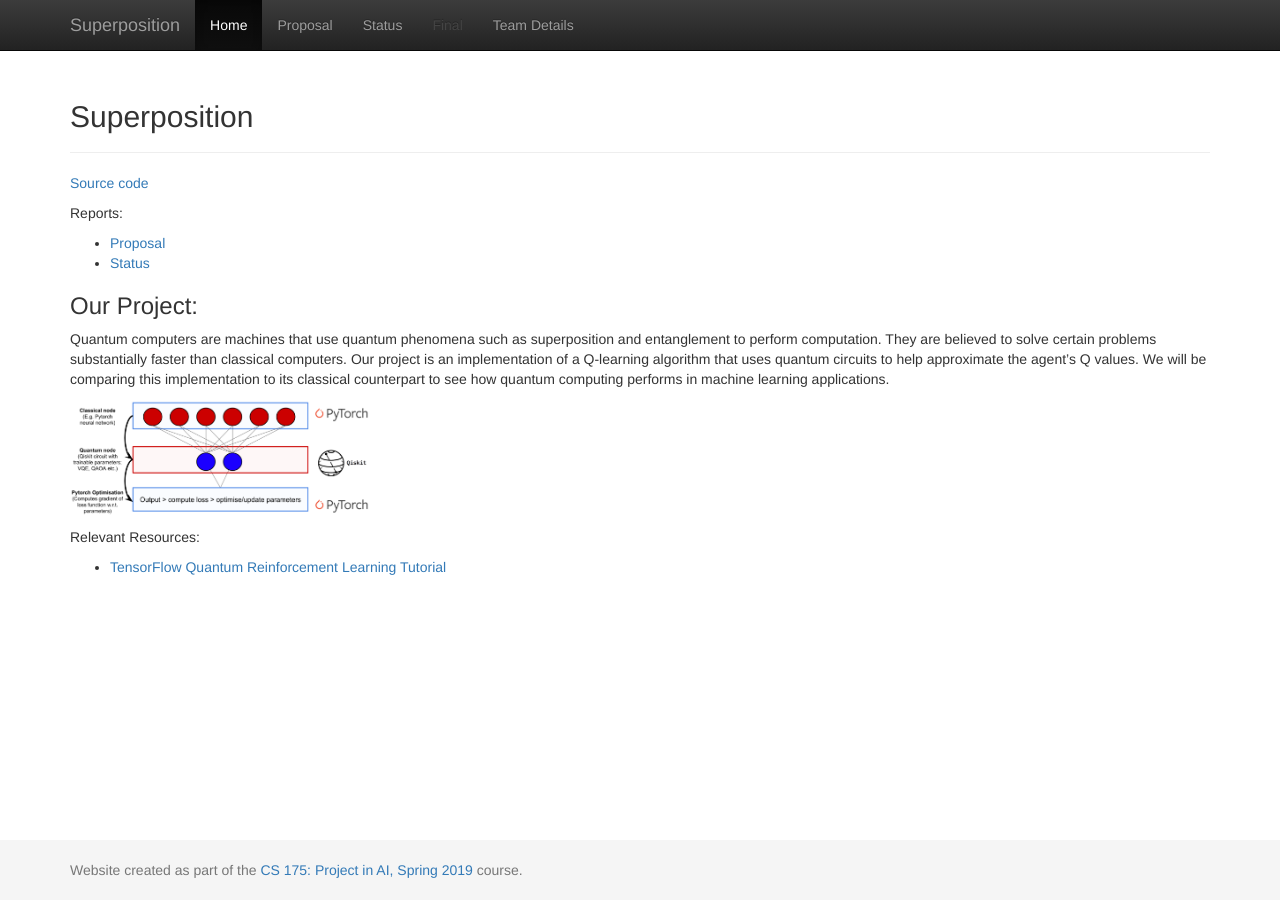
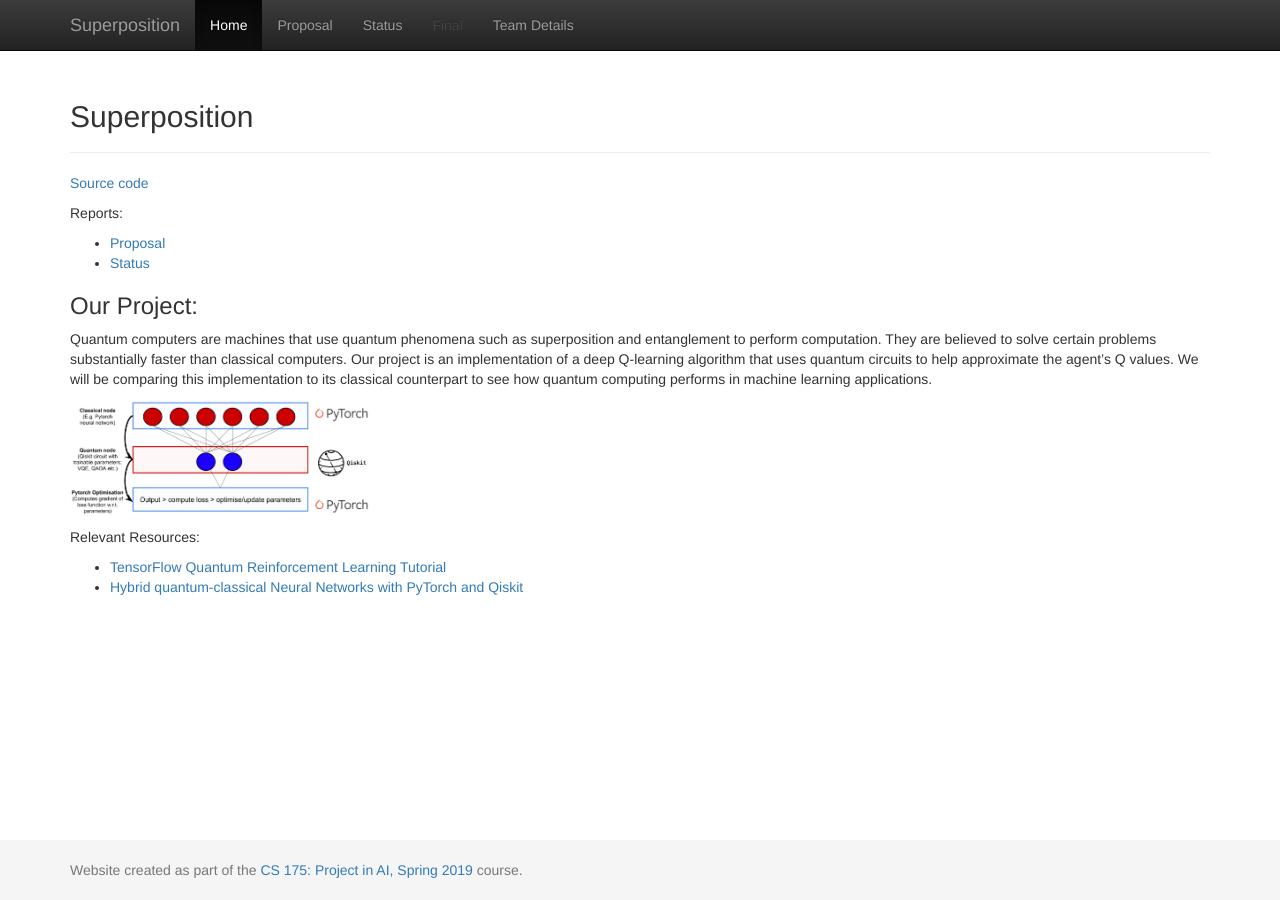
Before and after one commit to fvelasquez12/Superposition, a Jekyll site: the page built from docs/index.md, in a window 1280 px wide. Built offline with Jekyll 4.4.1, drawn with Linux system fonts in a browser that asks for light colours.

Commit message:
Update index.md

```diff
--- a/docs/index.md
+++ b/docs/index.md
@@ -11,10 +11,11 @@ Reports:
 - [Status](https://fvelasquez12.github.io/Superposition/status.html)
 
 ### Our Project:
-Quantum computers are machines that use quantum phenomena such as superposition and entanglement to perform computation. They are believed to solve certain problems substantially faster than classical computers. Our project is an implementation of a Q-learning algorithm that uses quantum circuits to help approximate the agent's Q values. We will be comparing this implementation to its classical counterpart to see how quantum computing performs in machine learning applications.
+Quantum computers are machines that use quantum phenomena such as superposition and entanglement to perform computation. They are believed to solve certain problems substantially faster than classical computers. Our project is an implementation of a deep Q-learning algorithm that uses quantum circuits to help approximate the agent's Q values. We will be comparing this implementation to its classical counterpart to see how quantum computing performs in machine learning applications.
 
 <img src="https://github.com/fvelasquez12/Superposition/blob/main/docs/assets/images/hybridnetwork.png" width="300">
 
 
 Relevant Resources:
 - [TensorFlow Quantum Reinforcement Learning Tutorial](https://www.tensorflow.org/quantum/tutorials/quantum_reinforcement_learning)
+- [Hybrid quantum-classical Neural Networks with PyTorch and Qiskit](https://qiskit.org/textbook/ch-machine-learning/machine-learning-qiskit-pytorch.html)
```
